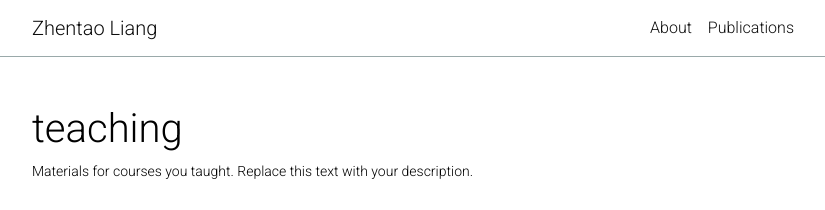
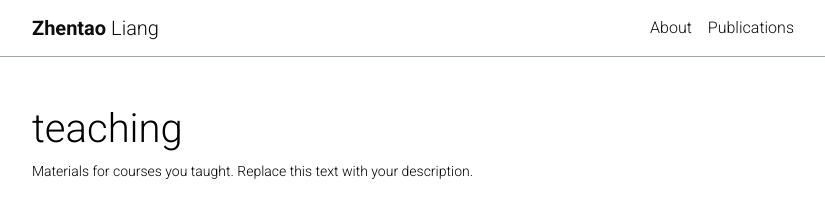
Before and after one commit to tomleung1996/tomleung1996.github.io, a Jekyll site: the page built from _pages/teaching.md, in a window 1280 px wide. Shown: the top 210 px of the page, without its empty margins (223-1048 px from the left). Built offline with Jekyll 4.4.1, drawn with Linux system fonts in a browser that asks for light colours; comment, search, counter and statistics services are not loaded; a style sheet for code colours, icons or effects is not loaded.

Commit message:
header first name bold

```diff
--- a/_includes/header.html
+++ b/_includes/header.html
@@ -6,7 +6,6 @@
         <div class="container">
           {% if page.permalink != '/' -%}
           <a class="navbar-brand title font-weight-lighter" href="{{ site.baseurl }}/">
-            {%- if site.title == "blank" -%}
             {%- if site.first_name -%}
               <span class="font-weight-bold">{{- site.first_name -}}&nbsp;</span>
             {%- endif -%}
@@ -15,9 +14,6 @@
             {%- endif -%}
             {%- if site.last_name -%}
               {{- site.last_name -}}
-              {%- endif -%}
-            {%- else -%}
-              {{- site.title -}}
             {%- endif -%}
           </a>
           {%- elsif site.enable_navbar_social -%}
```
Lines whose indentation alone changed are shown as unchanged.
